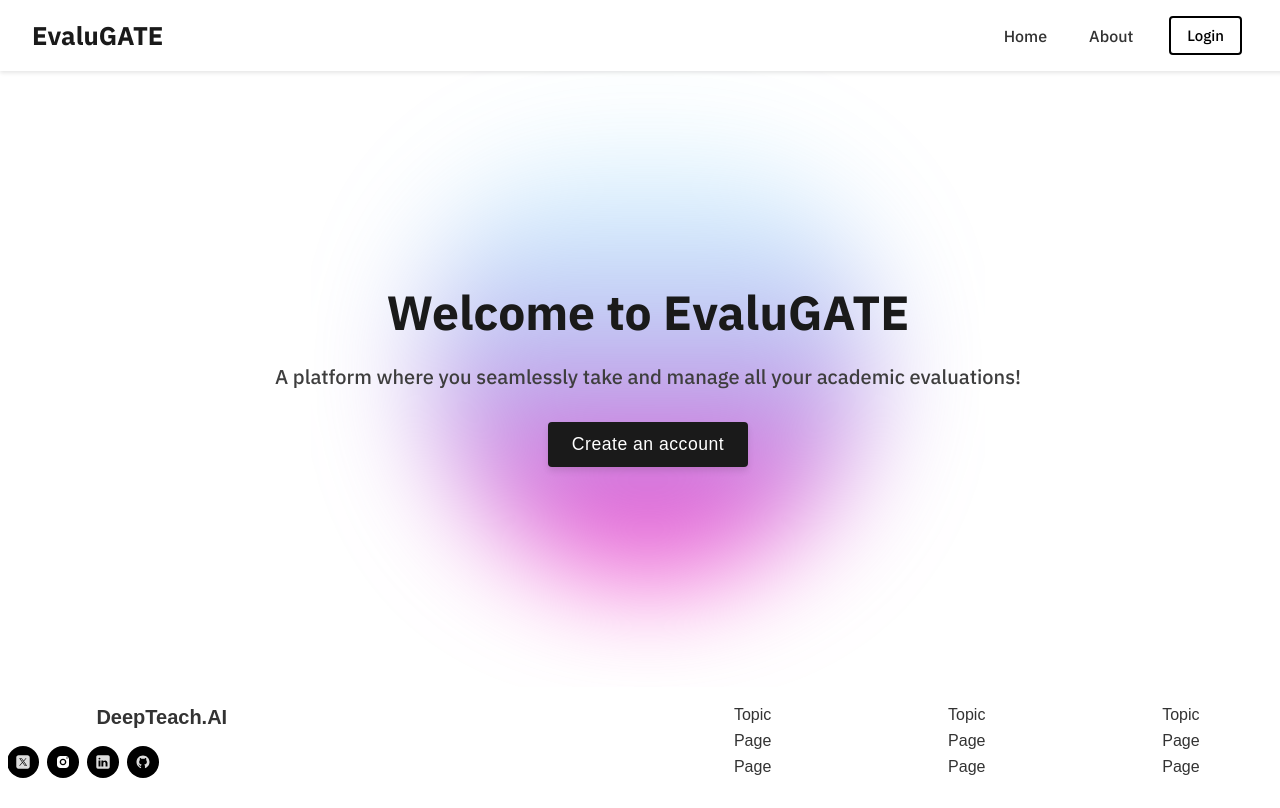
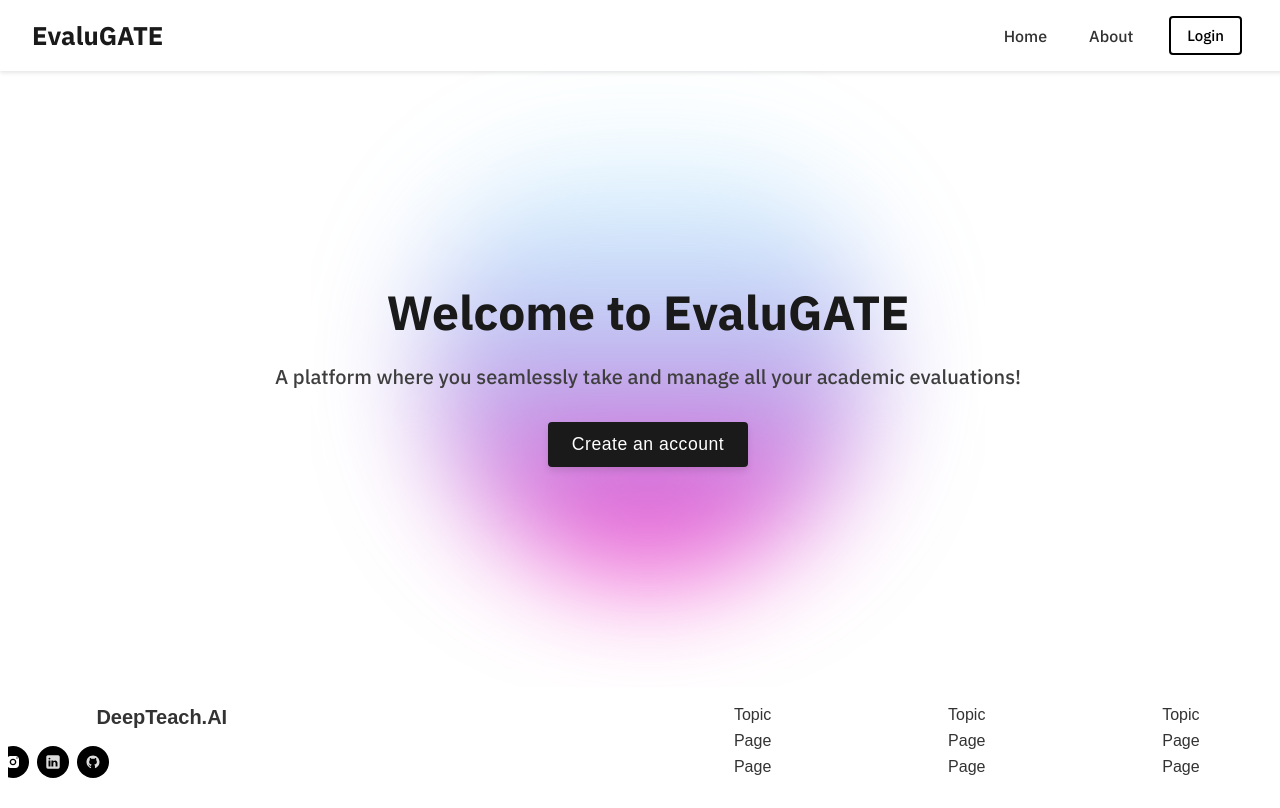
Before and after one commit to immadhav31/EvaluGATE, a React (Vite) app: page / in a window 1280 px wide. Built offline with nearby package versions, Linux system fonts and the light colour scheme.

Commit message:
Update HeroStyles.module.css

```diff
--- a/src/sections/Hero/HeroStyles.module.css
+++ b/src/sections/Hero/HeroStyles.module.css
@@ -195,7 +195,7 @@ html, body {
     display: flex;
     gap: 0.5rem;
     align-items: center;
-    margin-right: 1130px;
+    margin-right: 1230px;
     position: absolute;
     margin-top: 40px;
   }
```
